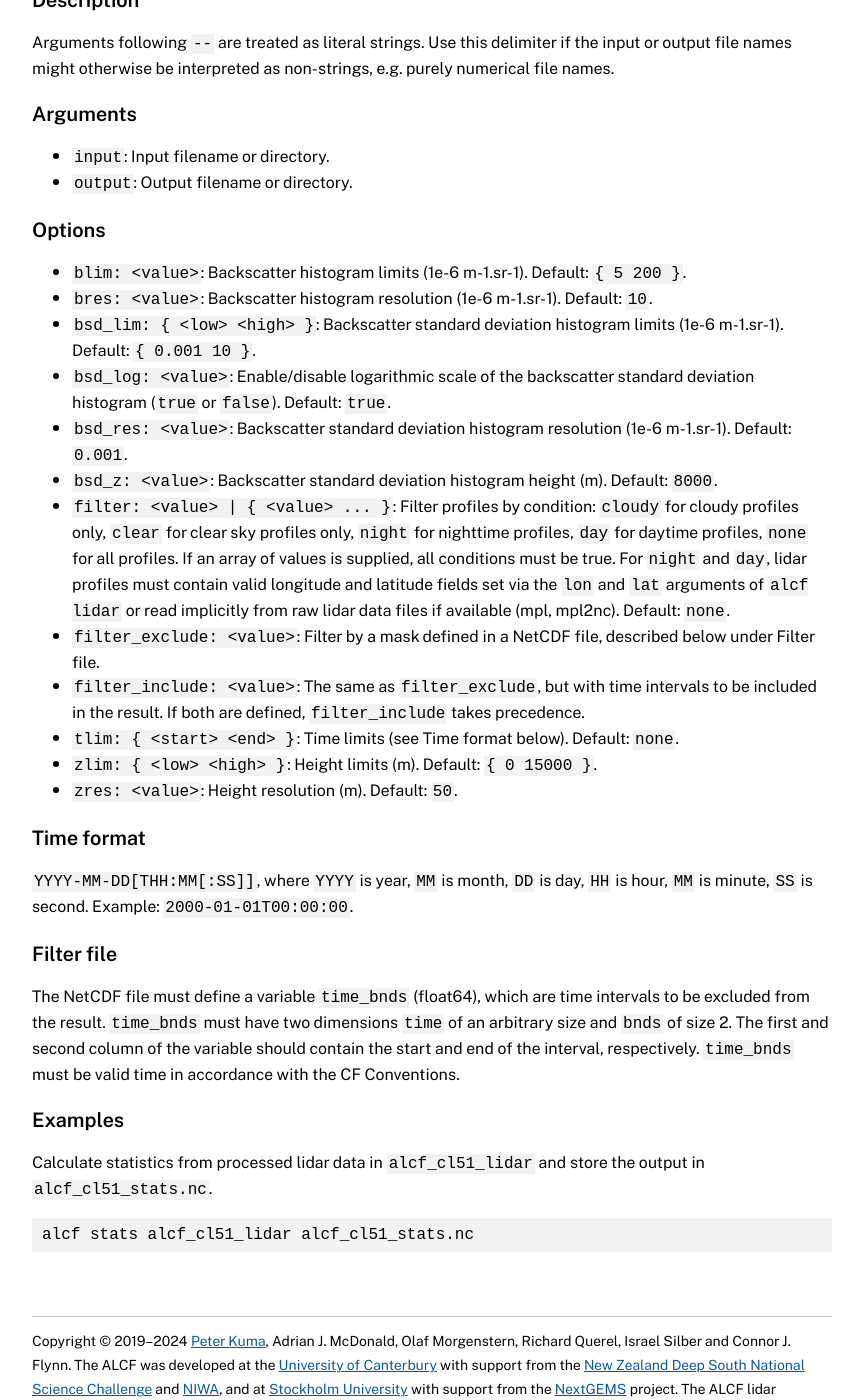
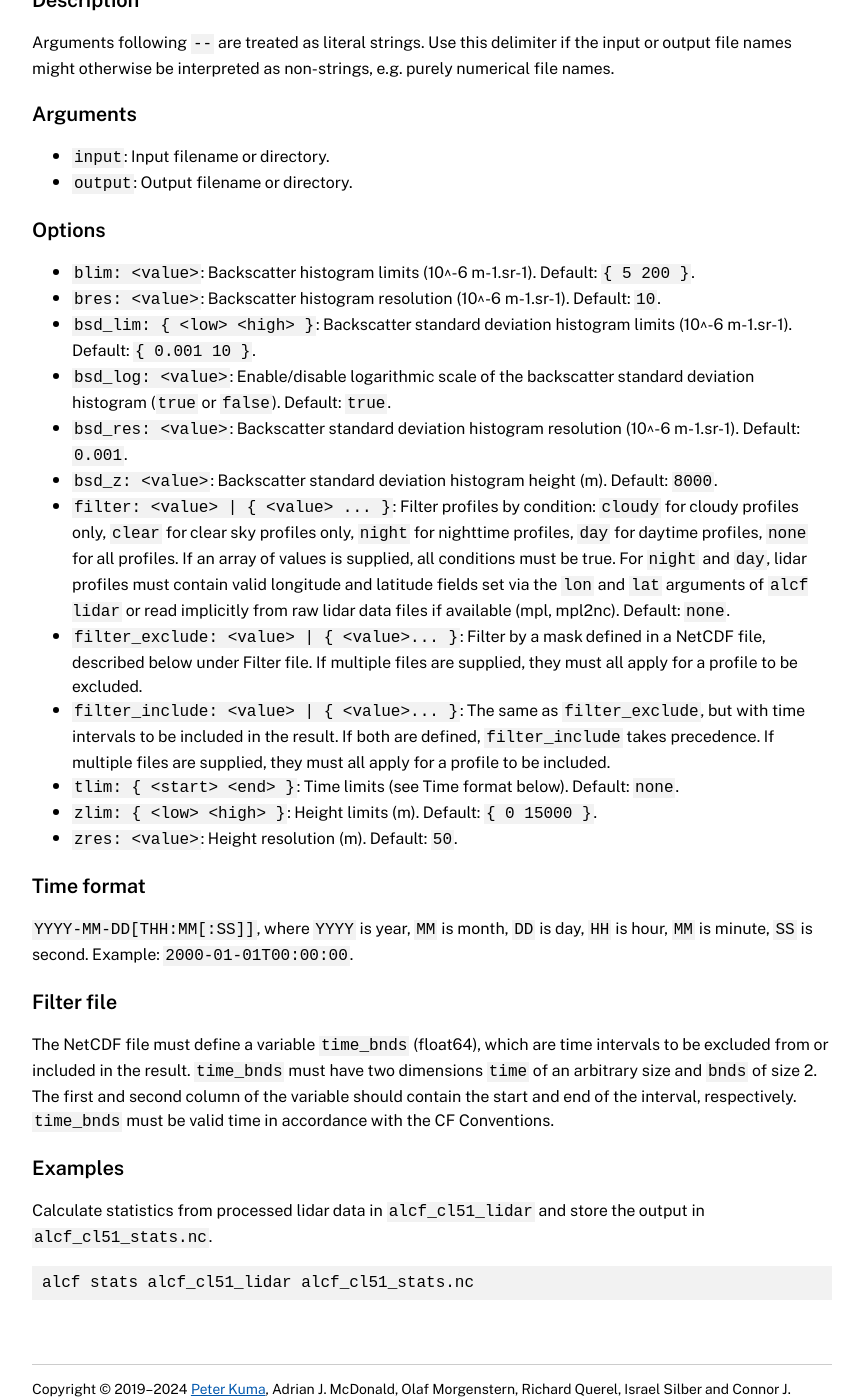
Before and after one commit to alcf-lidar/alcf, a Jekyll site: the page built from docs/documentation/cli/cmd_stats.md, in a window 1280 px wide and 1400 px high, scrolled down 536 px. Shown: the whole window, without its empty margins (208-1071 px from the left). Built offline with Jekyll 4.4.1, drawn with Linux system fonts in a browser that asks for light colours.

Commit message:
Update documentation

```diff
--- a/docs/_includes/cmd_stats.md
+++ b/docs/_includes/cmd_stats.md
@@ -21,15 +21,15 @@ Arguments
 Options
 -------
 
-- `blim: <value>`: Backscatter histogram limits (1e-6 m-1.sr-1). Default: `{ 5 200 }`.
-- `bres: <value>`: Backscatter histogram resolution (1e-6 m-1.sr-1). Default: `10`.
-- `bsd_lim: { <low> <high> }`: Backscatter standard deviation histogram limits (1e-6 m-1.sr-1). Default: `{ 0.001 10 }`.
+- `blim: <value>`: Backscatter histogram limits (10^-6 m-1.sr-1). Default: `{ 5 200 }`.
+- `bres: <value>`: Backscatter histogram resolution (10^-6 m-1.sr-1). Default: `10`.
+- `bsd_lim: { <low> <high> }`: Backscatter standard deviation histogram limits (10^-6 m-1.sr-1). Default: `{ 0.001 10 }`.
 - `bsd_log: <value>`: Enable/disable logarithmic scale of the backscatter standard deviation histogram (`true` or `false`). Default: `true`.
-- `bsd_res: <value>`: Backscatter standard deviation histogram resolution (1e-6 m-1.sr-1). Default: `0.001`.
+- `bsd_res: <value>`: Backscatter standard deviation histogram resolution (10^-6 m-1.sr-1). Default: `0.001`.
 - `bsd_z: <value>`: Backscatter standard deviation histogram height (m). Default: `8000`.
 - `filter: <value> | { <value> ... }`: Filter profiles by condition: `cloudy` for cloudy profiles only, `clear` for clear sky profiles only, `night` for nighttime profiles, `day` for daytime profiles, `none` for all profiles. If an array of values is supplied, all conditions must be true. For `night` and `day`, lidar profiles must contain valid longitude and latitude fields set via the `lon` and `lat` arguments of `alcf lidar` or read implicitly from raw lidar data files if available (mpl, mpl2nc). Default: `none`.
-- `filter_exclude: <value>`: Filter by a mask defined in a NetCDF file, described below under Filter file.
-- `filter_include: <value>`: The same as `filter_exclude`, but with time intervals to be included in the result. If both are defined, `filter_include` takes precedence.
+- `filter_exclude: <value> | { <value>... }`: Filter by a mask defined in a NetCDF file, described below under Filter file. If multiple files are supplied, they must all apply for a profile to be excluded.
+- `filter_include: <value> | { <value>... }`: The same as `filter_exclude`, but with time intervals to be included in the result. If both are defined, `filter_include` takes precedence. If multiple files are supplied, they must all apply for a profile to be included.
 - `tlim: { <start> <end> }`: Time limits (see Time format below). Default: `none`.
 - `zlim: { <low> <high> }`: Height limits (m). Default: `{ 0 15000 }`.
 - `zres: <value>`: Height resolution (m). Default: `50`.
@@ -42,7 +42,7 @@ Time format
 Filter file
 ----------
 
-The NetCDF file must define a variable `time_bnds` (float64), which are time intervals to be excluded from the result. `time_bnds` must have two dimensions `time` of an arbitrary size and `bnds` of size 2. The first and second column of the variable should contain the start and end of the interval, respectively. `time_bnds` must be valid time in accordance with the CF Conventions.
+The NetCDF file must define a variable `time_bnds` (float64), which are time intervals to be excluded from or included in the result. `time_bnds` must have two dimensions `time` of an arbitrary size and `bnds` of size 2. The first and second column of the variable should contain the start and end of the interval, respectively. `time_bnds` must be valid time in accordance with the CF Conventions.
 
 Examples
 --------
```
Also changed, not shown: docs/_includes/cmd_auto.md (+1 -0 lines), docs/_includes/cmd_convert.md (+5 -2 lines), docs/_includes/cmd_lidar.md (+6 -1 lines), docs/_includes/cmd_model.md (+4 -3 lines), docs/_includes/cmd_plot.md (+1 -0 lines), 10 other files.
